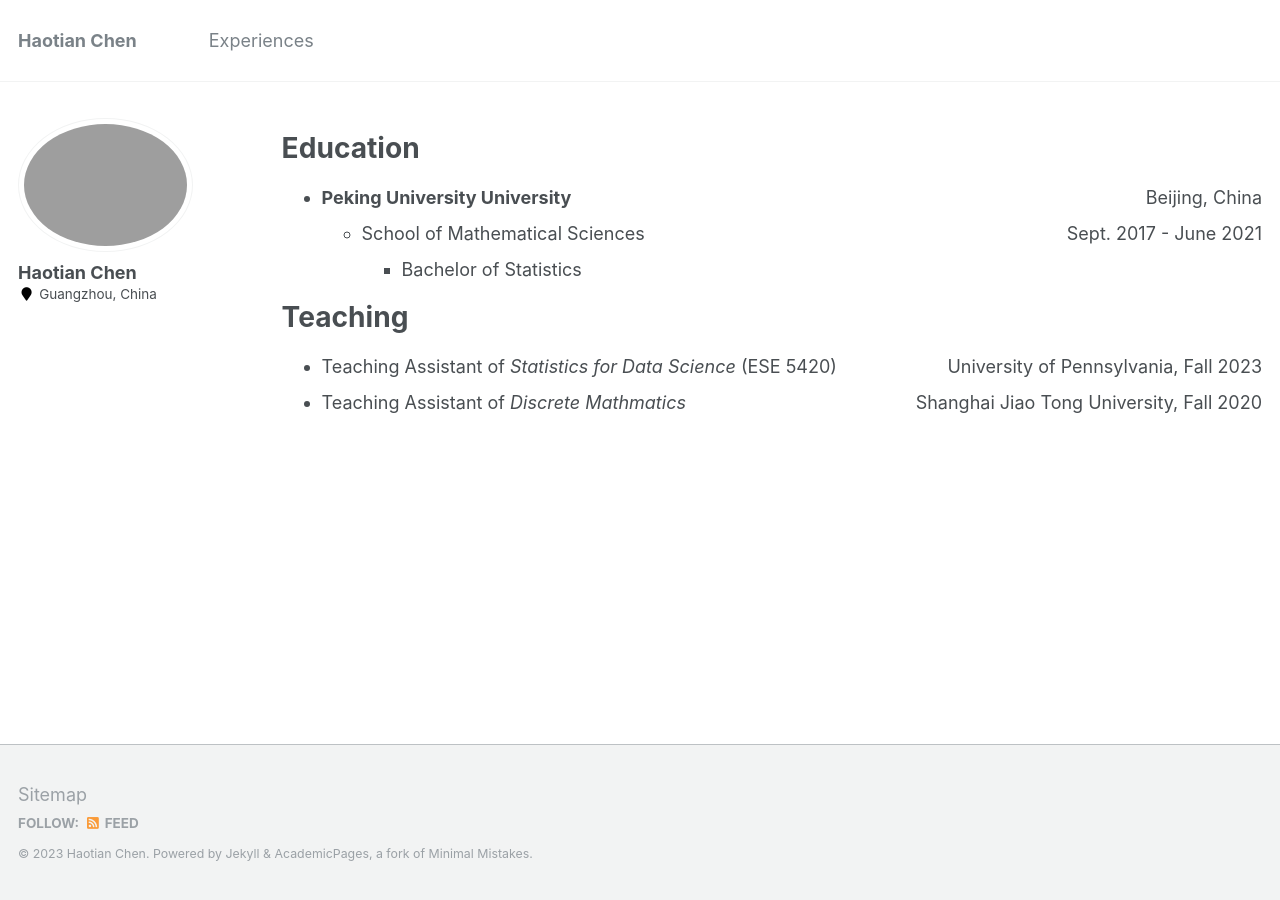
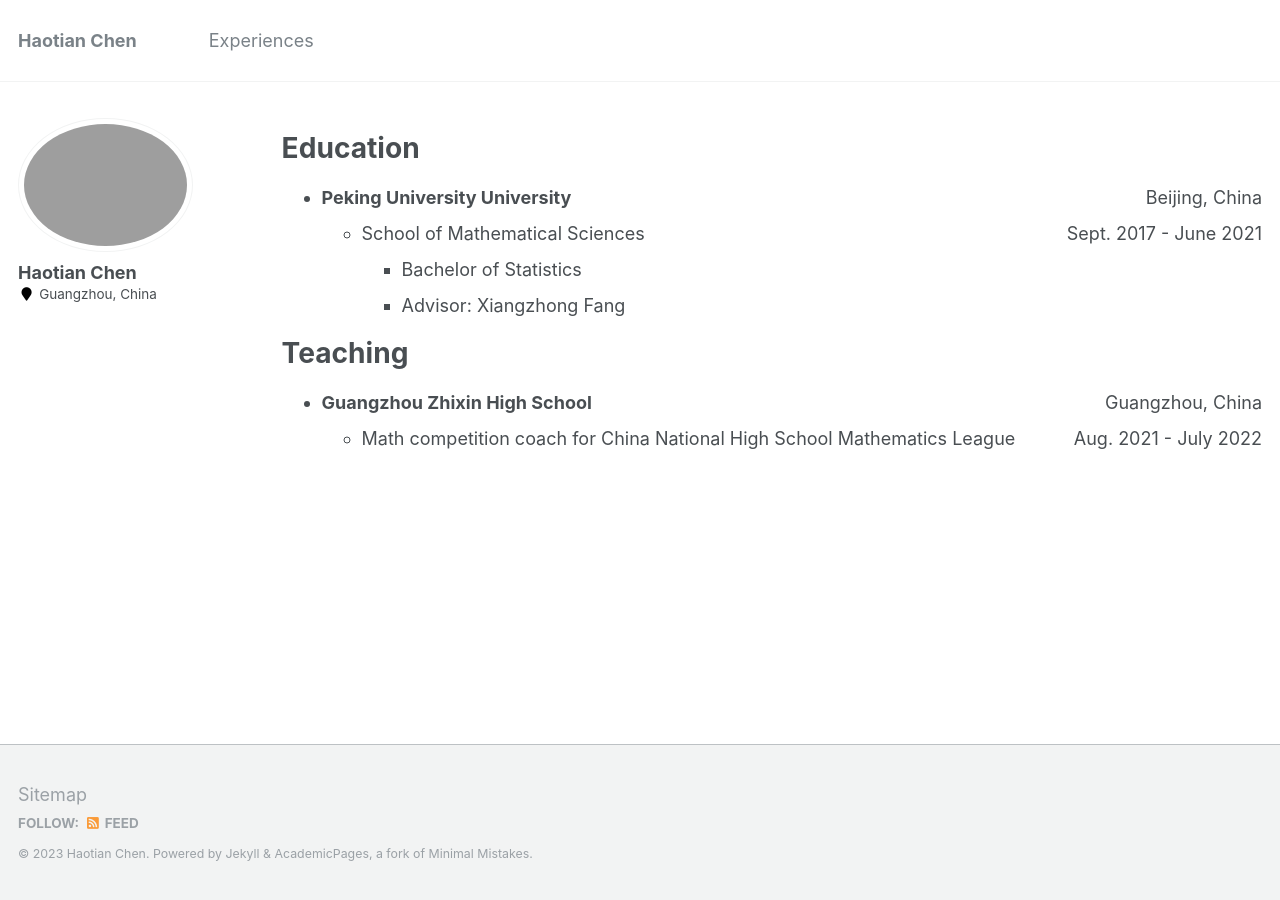
Before and after one commit to haotianchen1999/haotianchen1999.github.io, a Jekyll site: the page built from _pages/experiences.md, in a window 1280 px wide. Built offline with Jekyll 4.4.1, drawn with Linux system fonts in a browser that asks for light colours.

Commit message:
Update experiences.md

```diff
--- a/_pages/experiences.md
+++ b/_pages/experiences.md
@@ -14,9 +14,9 @@ Education
 * **Peking University University** <span style="float:right">Beijing, China</span>
   * School of Mathematical Sciences <span style="float:right">Sept. 2017 - June 2021</span>
     * Bachelor of Statistics
-
+    * Advisor: Xiangzhong Fang
 
 Teaching
 ======
-* Teaching Assistant of *Statistics for Data Science* (ESE 5420) <span style="float:right">University of Pennsylvania, Fall 2023</span>
-* Teaching Assistant of *Discrete Mathmatics* <span style="float:right">Shanghai Jiao Tong University, Fall 2020</span>
+* **Guangzhou Zhixin High School** <span style="float:right">Guangzhou, China</span>
+  * Math competition coach for China National High School Mathematics League <span style="float:right">Aug. 2021 - July 2022</span>
```
